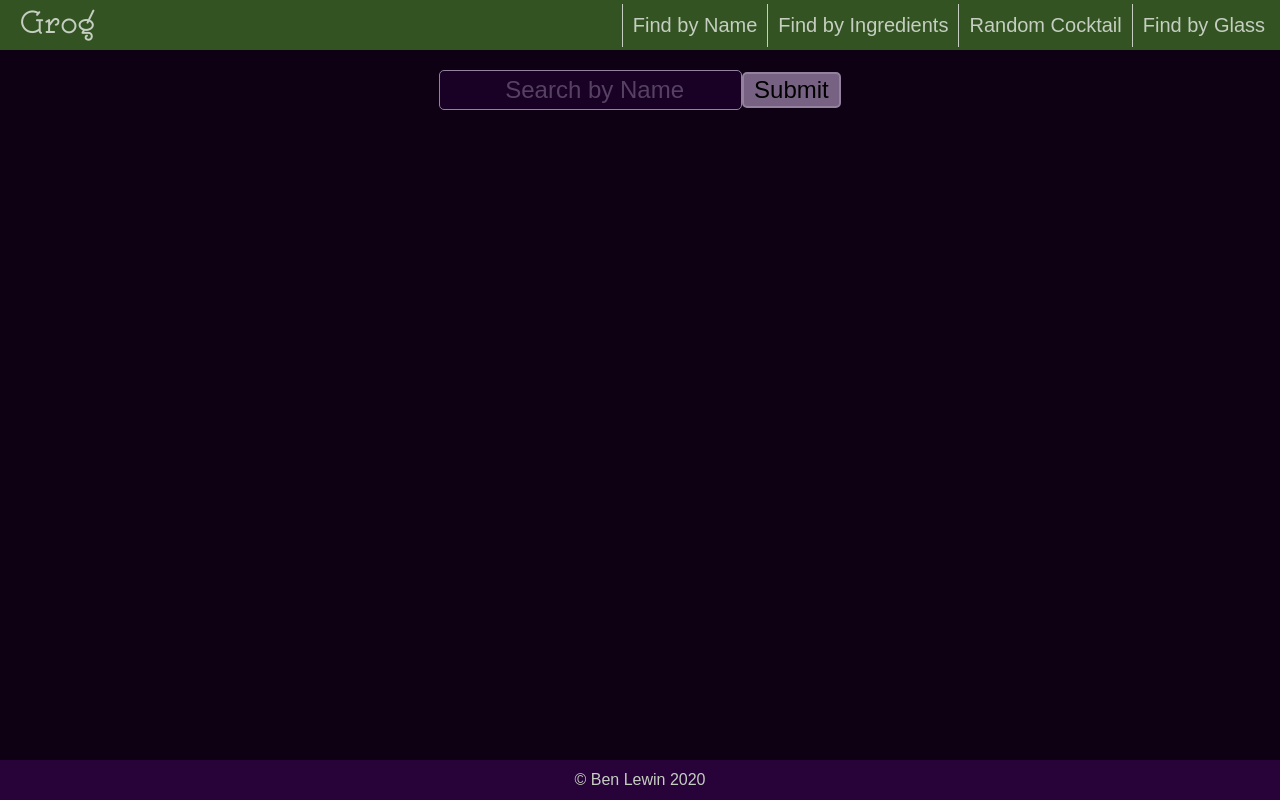
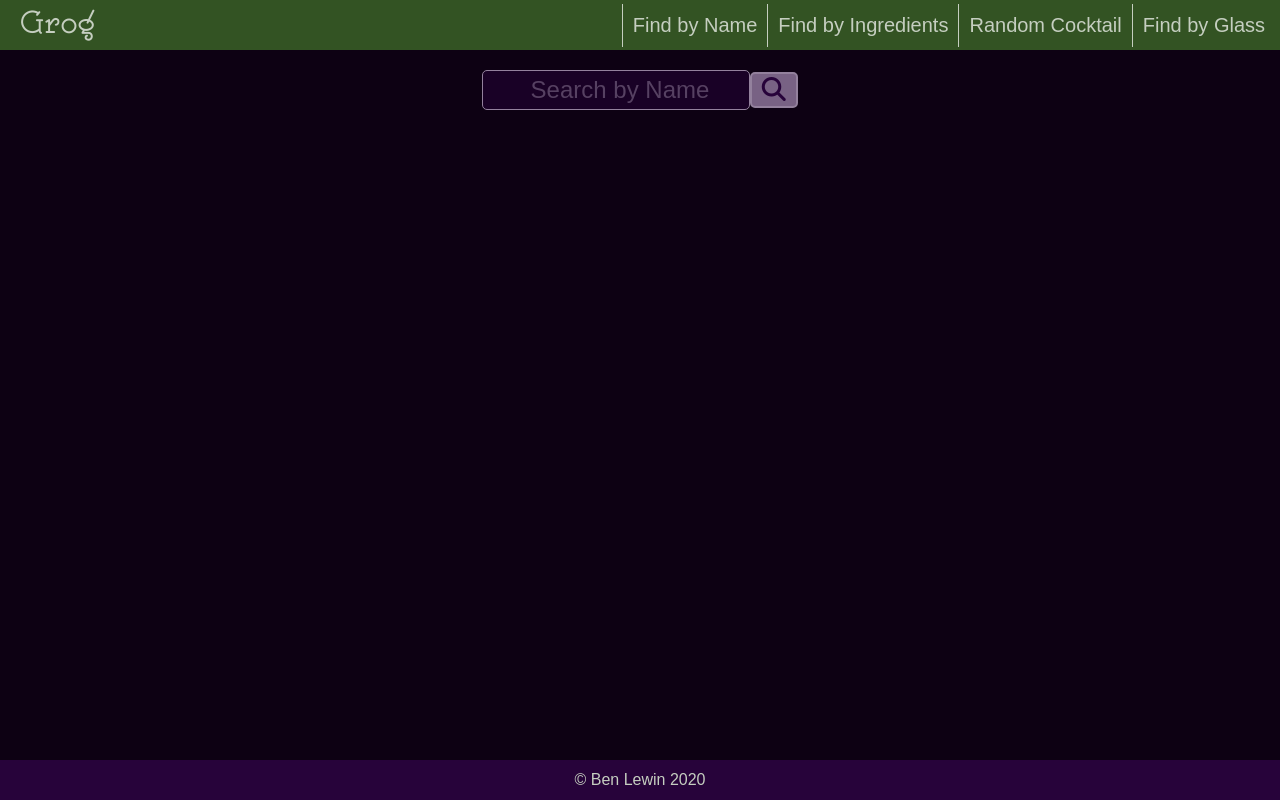
Before and after one commit to blewin1/grog-cocktails, a React (Create React App) app in the folder grog-cocktails-app/: page /byName in a window 1280 px wide. Built offline with nearby package versions, Linux system fonts and the light colour scheme; a web font is replaced by a local one.

Commit message:
added search icon to submit button

```diff
--- a/grog-cocktails-app/public/index.html
+++ b/grog-cocktails-app/public/index.html
@@ -3,6 +3,7 @@
   <head>
     <meta charset="utf-8" />
     <link rel="icon" href="%PUBLIC_URL%/favicon.ico" />
+    <script src="https://use.fontawesome.com/add88fce1e.js"></script>
     <meta name="viewport" content="width=device-width, initial-scale=1" />
     <meta name="theme-color" content="#000000" />
     <meta
--- a/grog-cocktails-app/src/Compontents/SearchBar/SearchBar.jsx
+++ b/grog-cocktails-app/src/Compontents/SearchBar/SearchBar.jsx
@@ -18,7 +18,8 @@ const SearchBar = ({ enabled=true, handleSubmit, placeholder="" }) => {
         <div className="search-bar">
             <form onSubmit={submitForm}>
                 <input className="field" type="text" placeholder={placeholder} value={value} onChange={handleChange} disabled={!enabled} />
-                <input className="submit" type="submit" />
+                <button className="submit" type="submit"><i class="fa fa-search" aria-hidden="true"></i></button>
+
             </form>
         </div>
     );
--- a/grog-cocktails-app/src/Compontents/SearchBar/searchBar.scss
+++ b/grog-cocktails-app/src/Compontents/SearchBar/searchBar.scss
@@ -39,5 +39,13 @@
         background-color: #786284;
         height: 1.5em;
         font-family: inherit;
+        color: $dark-purple;
+
+        &:focus {
+            outline: 0;
+        }
+        &:hover {
+            border-color: $text-color;
+        }
     }
 }
```
